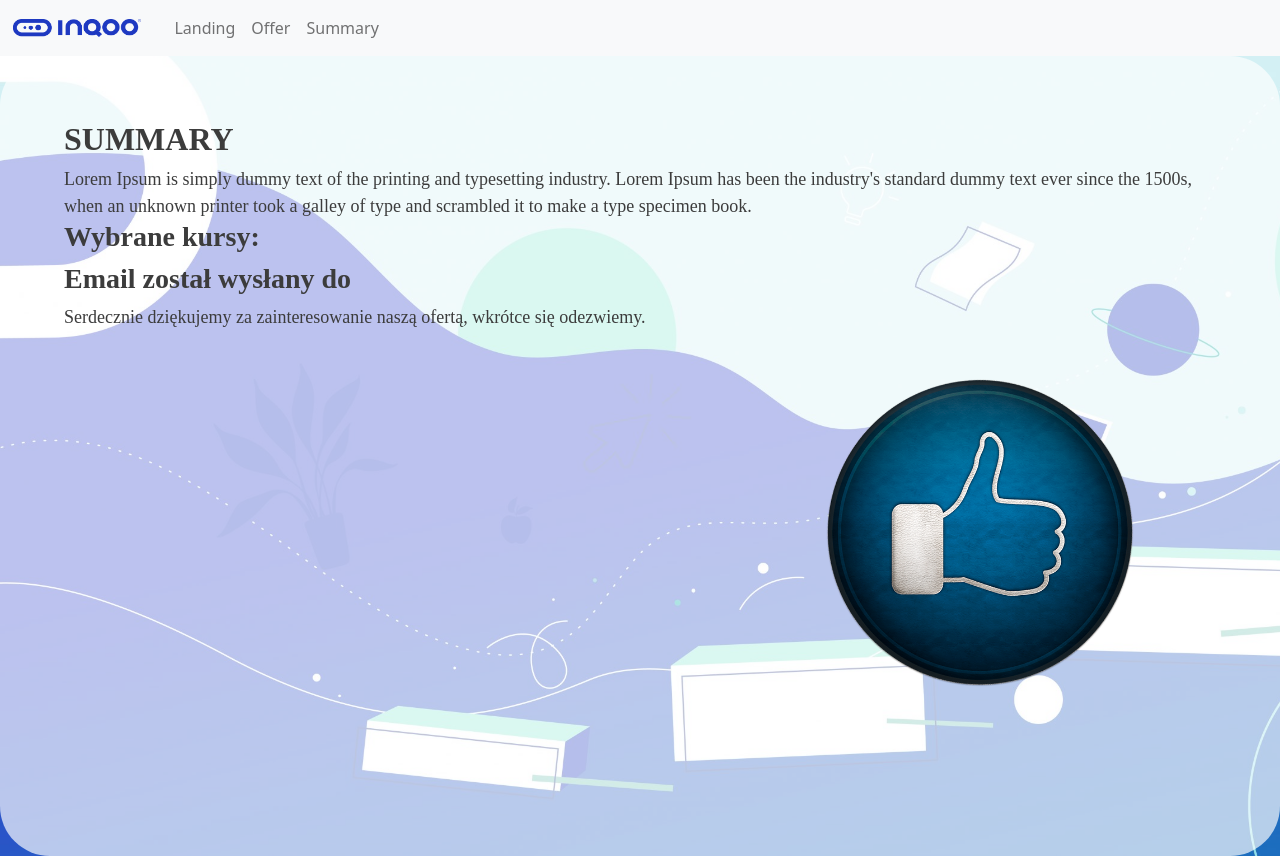
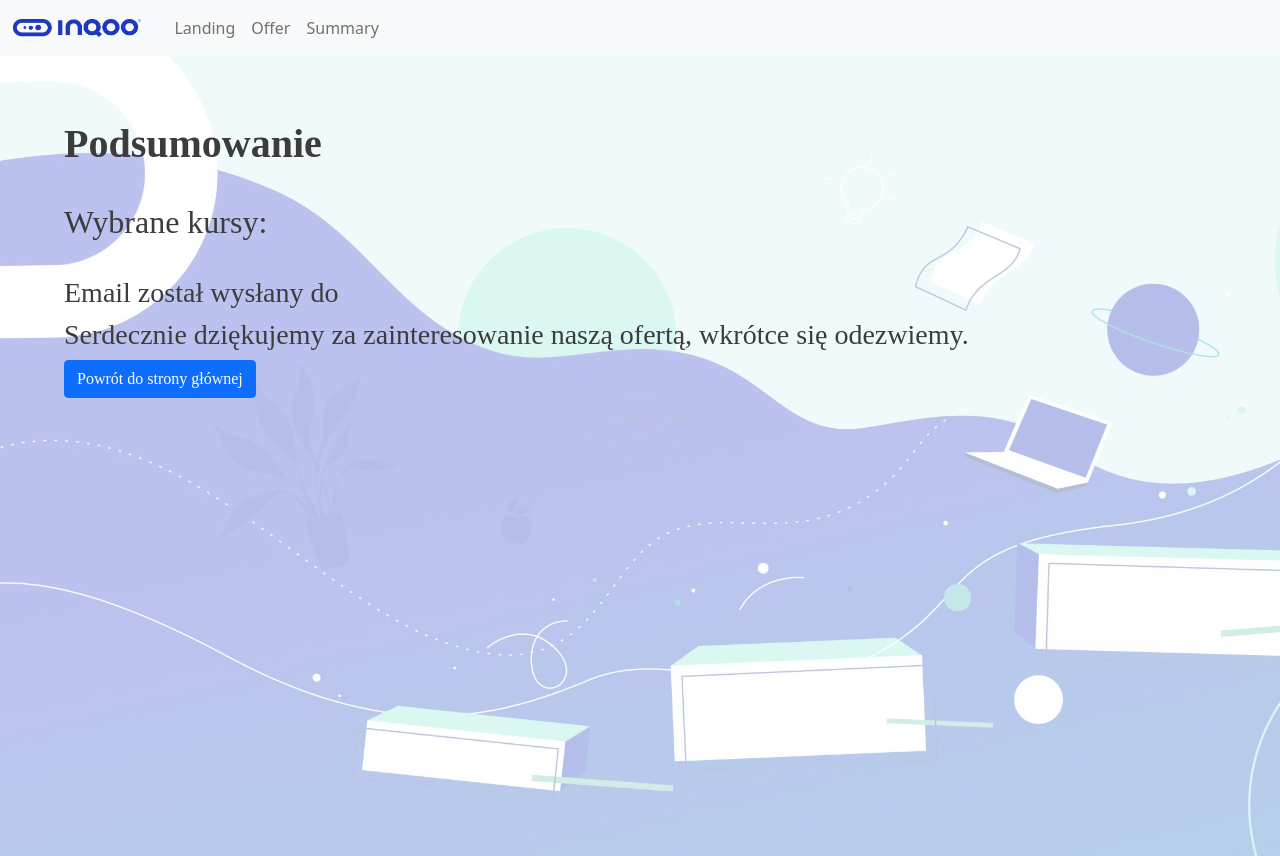
Before and after one commit to domino468/CoursesPlatform, an Angular app: page /summary-page in a window 1280 px wide. Built offline with nearby package versions, Linux system fonts and the light colour scheme.

Commit message:
updated summary page

```diff
--- a/src/app/summary-page/summary-page.component.css
+++ b/src/app/summary-page/summary-page.component.css
@@ -6,30 +6,8 @@
     background-color: rgba(255, 255, 255, 0.674);
     font-size: 18px;
     font-family: 'Times New Roman', Times, serif;
-    border-radius: 50px;
+  }
 
-
-}
-.strongText{
-    size: 31,25rem;
-}
-
-
-.strongerText{
-    size: 50,25rem;
-}
-.image{
-    width: 10%;
-
-    border-radius:50px;
-    margin-right:3%;
-}
 .content{
     text-align: left;
 }
-.smallImage{
-    width: 35%;
-    float:right;
-    border-radius:50px;
-    margin-right:3%;
-}
--- a/src/app/summary-page/summary-page.component.html
+++ b/src/app/summary-page/summary-page.component.html
@@ -1,21 +1,18 @@
 <div id="container">
-  <h2><strong>SUMMARY</strong></h2>
-  <div class="strongText">
-    Lorem Ipsum is simply dummy text of the printing and typesetting industry. Lorem Ipsum has been the industry's
-    standard dummy text ever since the 1500s, when an unknown printer took a galley of type and scrambled it to make a
-    type specimen book.
-  </div>
+  <h1><strong>Podsumowanie</strong></h1>
+  <br>
   <div>
-    <h3><strong>Wybrane kursy:</strong></h3>
-    <div class="content">
-      {{lecturesToDisplay}}
+    <h2>Wybrane kursy:</h2>
+    <div *ngFor="let lecture of lecturesToDisplay" class="content">
+      <h4><strong>{{lecture}}</strong></h4>
     </div>
   </div>
-  <div class="strongText">
-    <h3><strong>Email został wysłany do {{emailToDisplay}}</strong></h3>
-    <div>
-      Serdecznie dziękujemy za zainteresowanie naszą ofertą, wkrótce się odezwiemy.
-    </div>
+  <br>
+  <div>
+    <h3>Email został wysłany do <strong>{{emailToDisplay}}</strong></h3>
+    <h3>Serdecznie dziękujemy za zainteresowanie naszą ofertą, wkrótce się odezwiemy.</h3>
   </div>
-  <img class="smallImage" src="assets/images/like.png">
+  <button [routerLink]="['/landing-page']" class="btn btn-primary" type="button">
+    Powrót do strony głównej
+  </button>
 </div>
```
